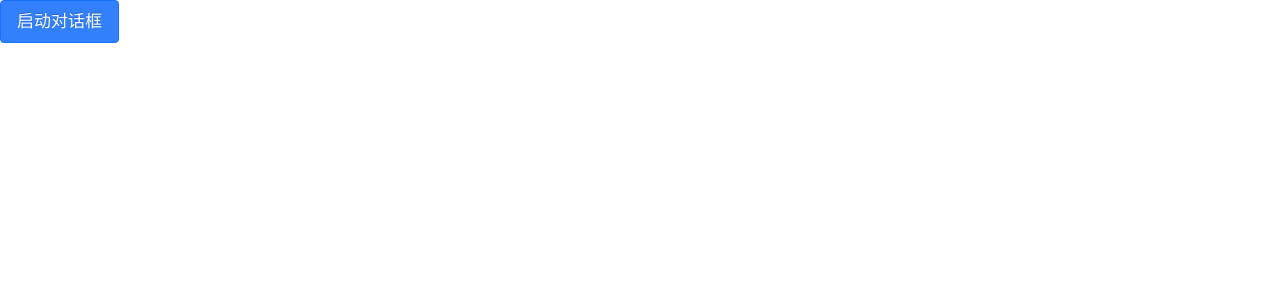
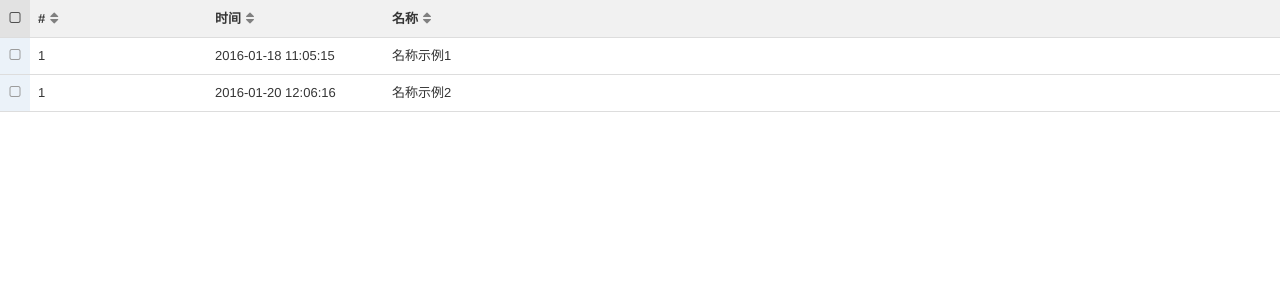
Before and after one commit to OurDreams/BuildServer, a PHP site: page /test.php in a window 1280 px wide. Shown: the top 300 px of the page. Run offline with PHP 8.4, Linux system fonts and the light colour scheme; lists and menus that the app fills with data are empty.

Commit message:
table improve

```diff
--- a/test.php
+++ b/test.php
@@ -2,34 +2,40 @@
 <html>
 <meta charset="UTF-8">
 <title>编译服务器</title>
-<link rel="stylesheet" href="zui/dist/css/zui.css" type="text/css">
-
+<link href="zui/dist/css/zui.css" rel="stylesheet">
+<link href="zui/dist/lib/datatable/zui.datatable.css" rel="stylesheet">
 <script type="text/javascript" src="zui/assets/jquery.js"></script>
 <script type="text/javascript" src="zui/dist/js/zui.js"></script>
-
+<script type="text/javascript" src="zui/src/js/datatable.js"></script>
 
 <body>
-  <!--对话框触发按钮 -->
-  <button type="button" class="btn btn-lg btn-primary" data-moveable="true" data-position="0px"
-    data-title="申请编译" data-toggle="modal" data-remote="./newBuild.html">启动对话框</button>
+<!-- HTML 代码 -->
+<table class="table datatable">
+  <thead>
+    <tr>
+      <!-- 以下两列左侧固定 -->
+      <th>#</th>
+      <th>时间</th>
 
-  <!-- 对话框HTML -->
-  <div class="modal fade" id="myModal">
-    <div class="modal-dialog">
-      <div class="modal-content">
-        <div class="modal-header">
-          <button type="button" class="close" data-dismiss="modal"><span aria-hidden="true">×</span><span class="sr-only">关闭</span></button>
-          <h4 class="modal-title">标题</h4>
-        </div>
-        <div class="modal-body">
-          <p>主题内容...</p>
-        </div>
-        <div class="modal-footer">
-          <button type="button" class="btn btn-default" data-dismiss="modal">关闭</button>
-          <button type="button" class="btn btn-primary">保存</button>
-        </div>
-      </div>
-    </div>
-  </div>
+      <!-- 以下三列中间可滚动 -->
+      <th class="flex-col">名称</th>
+
+      <!-- 以下列右侧固定 -->
+    </tr>
+  </thead>
+  <tbody>
+    <tr>
+      <td>1</td>
+      <td>2016-01-18 11:05:15</td>
+      <td>名称示例1</td>
+    </tr>
+    <tr>
+      <td>1</td>
+      <td>2016-01-20 12:06:16</td>
+      <td>名称示例2</td>
+    </tr>
+  </tbody>
+</table>
+<script>$('table.datatable').datatable({checkable: true, sortable: true});</script>
 
   <body/>
--- a/zui/src/js/datatable.js
+++ b/zui/src/js/datatable.js
@@ -139,16 +139,29 @@
 
                 $t.find('thead > tr:first').children('th').each(function() {
                     $th = $(this);
-                    cols.push($.extend({
+                    // cols.push($.extend({
+                    //     text: $th.html(),
+                    //     flex: false || $th.hasClass('flex-col'),
+                    //     width: 'auto',
+                    //     cssClass: $th.attr('class'),
+                    //     css: $th.attr('style'),
+                    //     type: 'string',
+                    //     ignore: $th.hasClass('ignore'),
+                    //     sort: !$th.hasClass('sort-disabled'),
+                    //     mergeRows: $th.attr('merge-rows')
+                    // }, $th.data()));
+                    $th = $(this);
+                    cols.push($.extend(
+                    {
                         text: $th.html(),
                         flex: false || $th.hasClass('flex-col'),
                         width: 'auto',
                         cssClass: $th.attr('class'),
+                        colClass: $th.attr('class'),
                         css: $th.attr('style'),
                         type: 'string',
                         ignore: $th.hasClass('ignore'),
-                        sort: !$th.hasClass('sort-disabled'),
-                        mergeRows: $th.attr('merge-rows')
+                        sort: !$th.hasClass('sort-disabled')
                     }, $th.data()));
                 });
 
@@ -165,13 +178,14 @@
                     $tr.children('td').each(function() {
                         $td = $(this);
                         colSpan = $td.attr('colspan') || 1;
-                        row.data.push($.extend({
-                            cssClass: $td.attr('class'),
-                            css: $td.attr('style'),
-                            text: $td.html(),
-                            colSpan: colSpan,
-                            title: $td.attr('title')
-                        }, $td.data()));
+                        // row.data.push($.extend({
+                        //     cssClass: $td.attr('class'),
+                        //     css: $td.attr('style'),
+                        //     text: $td.html(),
+                        //     colSpan: colSpan,
+                        //     title: $td.attr('title')
+                        // }, $td.data()));
+                        row.data.push($td.html());
 
                         if(colSpan > 1) {
                             for(i = 1; i < colSpan; i++) {
```
Also changed, not shown: index.php (+19 -9 lines).
